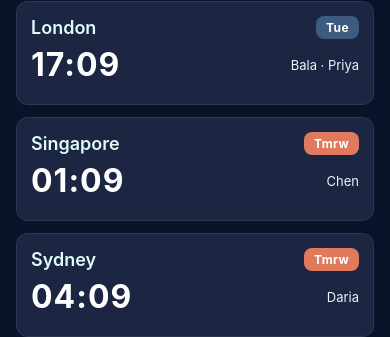
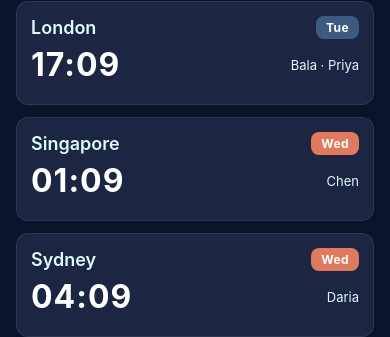
Before and after one commit to Raz666/team-zones, a React Native app: screen / in a window 390 px wide. Shown: the part 215-552 px from the top of the page. Built offline with nearby package versions, Linux system fonts and the light colour scheme.

Commit message:
fix day badge color-coding, add tests

```diff
--- a/App.tsx
+++ b/App.tsx
@@ -4,6 +4,7 @@ import { StatusBar } from 'expo-status-bar';
 import { AddZoneOverlay, ZoneDraft } from './AddZoneOverlay';
 import DateTimePicker, { DateTimePickerEvent } from '@react-native-community/datetimepicker';
 import { UserTimeBar } from './UserTimeBar';
+import { dayTagForZone, weekdayInZone } from './timeZoneUtils';
 
 type ZoneGroup = {
   label: string;
@@ -28,33 +29,10 @@ const timeFormatter = (tz: string) =>
     timeZone: tz,
   });
 
-const weekdayFormatter = (tz: string) =>
-  new Intl.DateTimeFormat('en-US', {
-    weekday: 'short',
-    timeZone: tz,
-  });
-
-function formatZone(now: Date, zone: ZoneGroup) {
+function formatZone(now: Date, zone: ZoneGroup, deviceTimeZone: string) {
   const time = timeFormatter(zone.timeZone).format(now);
-  const weekday = weekdayFormatter(zone.timeZone).format(now);
-
-  // Compare day relative to device to flag yesterday/tomorrow.
-  const deviceDay = new Intl.DateTimeFormat('en-US', { weekday: 'short' }).format(now);
-  let dayBadge: 'yday' | 'today' | 'tomo' = 'today';
-  if (weekday !== deviceDay) {
-    const deviceDayNum = now.getUTCDay();
-    const zoneDayNum = new Date(
-      new Intl.DateTimeFormat('en-US', {
-        timeZone: zone.timeZone,
-        year: 'numeric',
-        month: 'numeric',
-        day: 'numeric',
-      }).format(now),
-    ).getUTCDay();
-    const diff = zoneDayNum - deviceDayNum;
-    if (diff === -1 || diff === 6) dayBadge = 'yday';
-    else if (diff === 1 || diff === -6) dayBadge = 'tomo';
-  }
+  const weekday = weekdayInZone(now, zone.timeZone);
+  const dayBadge = dayTagForZone(now, zone.timeZone, deviceTimeZone);
 
   return { time, weekday, dayBadge };
 }
@@ -99,7 +77,8 @@ export default function App() {
   const rows = useMemo(
     () =>
       zones.map((zone) => {
-        const info = formatZone(currentTime, zone);
+        const deviceTimeZone = Intl.DateTimeFormat().resolvedOptions().timeZone;
+        const info = formatZone(currentTime, zone, deviceTimeZone);
         return { ...zone, ...info };
       }),
     [currentTime, zones],
@@ -121,13 +100,7 @@ export default function App() {
             <View style={styles.cardHeader}>
               <Text style={styles.name}>{row.label}</Text>
               <View style={[styles.badge, badgeStyle(row.dayBadge)]}>
-                <Text style={styles.badgeText}>
-                  {row.dayBadge === 'today'
-                    ? row.weekday
-                    : row.dayBadge === 'yday'
-                      ? 'Yday'
-                      : 'Tmrw'}
-                </Text>
+                <Text style={styles.badgeText}>{row.weekday}</Text>
               </View>
             </View>
             <View style={styles.cardFooter}>
--- a/package.json
+++ b/package.json
@@ -17,6 +17,7 @@
   },
   "devDependencies": {
     "@types/react": "~19.1.0",
+    "vitest": "^2.1.3",
     "prettier": "^3.3.3",
     "typescript": "~5.9.2"
   },
--- /dev/null
+++ b/timeZoneUtils.ts
@@ -0,0 +1,37 @@
+export type DayTag = 'yday' | 'today' | 'tomo';
+
+export function dayTagForZone(now: Date, zoneTimeZone: string, deviceTimeZone: string): DayTag {
+  try {
+    const zoneDay = dayIndexInZone(now, zoneTimeZone);
+    const deviceDay = dayIndexInZone(now, deviceTimeZone);
+    if (zoneDay === deviceDay) return 'today';
+
+    const diff = zoneDay - deviceDay;
+    if (diff === -1 || diff === 6) return 'yday';
+    if (diff === 1 || diff === -6) return 'tomo';
+    return 'today';
+  } catch {
+    return 'today';
+  }
+}
+
+export function weekdayInZone(date: Date, timeZone: string): string {
+  return new Intl.DateTimeFormat('en-US', {
+    weekday: 'short',
+    timeZone,
+  }).format(date);
+}
+
+function dayIndexInZone(date: Date, timeZone: string): number {
+  const iso = new Intl.DateTimeFormat('en-CA', {
+    timeZone,
+    year: 'numeric',
+    month: '2-digit',
+    day: '2-digit',
+  }).format(date); // e.g., 2025-12-09
+  const [yearStr, monthStr, dayStr] = iso.split('-');
+  const year = Number(yearStr);
+  const month = Number(monthStr);
+  const day = Number(dayStr);
+  return new Date(Date.UTC(year, month - 1, day)).getUTCDay();
+}
```
Also changed, not shown: 2 other files (tests, documents, lock files or other folders).
